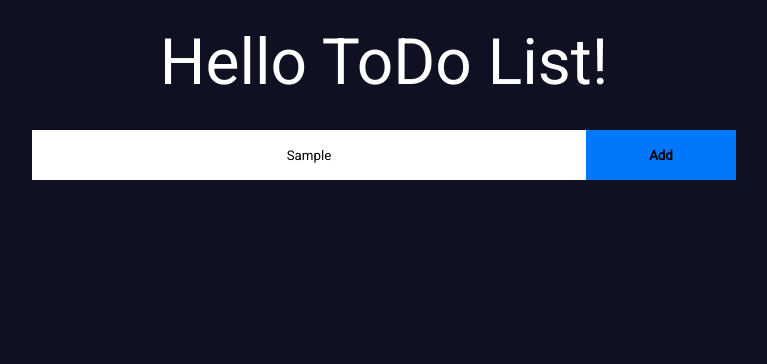
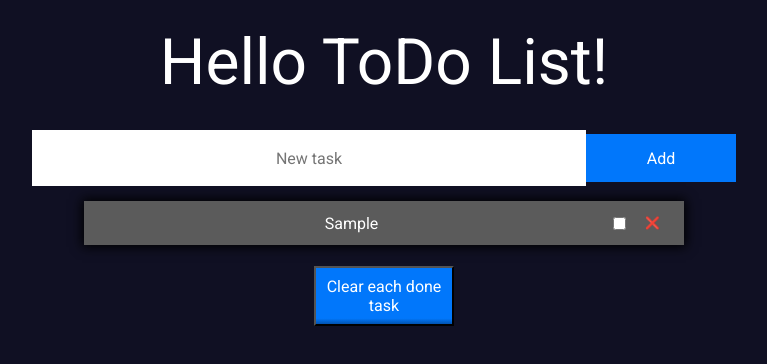
Before and after one commit to zxcvego/basic-react-apps, a React (Create React App) app in the folder basic-react-apps/: page /todo-list in a window 1280 px wide. Both pictures are taken after typing "Sample" into the empty fields and a click on the button "Add". Shown: the top 364 px of the page, without its empty margins (256-1023 px from the left). Built offline with nearby package versions, Linux system fonts and the light colour scheme.

Commit message:
Change name on click task name

```diff
--- a/basic-react-apps/src/components/CancelChange.tsx
+++ /dev/null
@@ -1,27 +0,0 @@
-interface ChangeProps {
-	taskList: any[];
-	changeNameStatusTaskId: number;
-	setChangeNameStatus: (changeNameStatus: {
-		taskId: number;
-		value: boolean;
-	}) => void;
-}
-
-export default function CancelChange({
-	taskList,
-	changeNameStatusTaskId,
-	setChangeNameStatus,
-}: ChangeProps) {
-	const cancelChangingName = () => {
-		taskList[changeNameStatusTaskId].nameChanging = false;
-		setChangeNameStatus({ taskId: 0, value: false });
-	};
-
-	return (
-		<>
-			<button className="bottom-functional-button" onClick={cancelChangingName}>
-				Cancel changing name
-			</button>
-		</>
-	);
-}
--- a/basic-react-apps/src/components/Task.css
+++ b/basic-react-apps/src/components/Task.css
@@ -1,20 +1,30 @@
-.task-functional-button.done {
-	color: green;
+.single-task.done {
+	color: rgb(106, 233, 106);
 }
 
-.task-functional-button.undone {
-	background-color: orange;
-}
-
-.task-functional-button.change {
-	background-color: #0177fb;
-}
-
-.task-functional-button.cancel {
-	background-color: rgb(252, 106, 106);
+.remove {
+	background-color: transparent;
+	cursor: pointer;
+	border: none;
+	font-size: 12px;
+	margin-right: 18px;
+	text-decoration: none;
 }
 
 .if-done-checkbox {
 	position: relative;
 	right: 10px;
 }
+
+.edit-mode-input,
+.edit-mode-input:focus {
+	outline: none;
+	border: none;
+}
+
+.edit-mode-button {
+	background-color: var(--button-color);
+	border: none;
+	cursor: pointer;
+	color: var(--text-color);
+}
--- a/basic-react-apps/src/components/Task.tsx
+++ b/basic-react-apps/src/components/Task.tsx
@@ -1,25 +1,16 @@
+import { useState } from "react";
+import useInput from "../hooks/useInput";
 import "./Task.css";
 
 interface TaskProps {
 	id: number;
 	taskList: any[];
-	changeNameStatusValue: boolean;
-	changeNameStatusTaskId: number;
 	setTaskList: (taskList: any[]) => void;
-	setChangeNameStatus: (changeNameStatus: {
-		taskId: number;
-		value: boolean;
-	}) => void;
 }
 
-export default function Task({
-	id,
-	taskList,
-	changeNameStatusValue,
-	changeNameStatusTaskId,
-	setTaskList,
-	setChangeNameStatus,
-}: TaskProps) {
+export default function Task({ id, taskList, setTaskList }: TaskProps) {
+	const [isEditModeEnabled, setIsEditModeEnabled] = useState(false);
+	const editModeInput = useInput("");
 	const changeTaskStatus = (status: boolean) => {
 		const tempTaskList = JSON.parse(JSON.stringify(taskList));
 		for (let i = 0; i < tempTaskList.length; i++) {
@@ -34,56 +25,55 @@ export default function Task({
 	};
 
 	const removeTask = () => {
-		changeNameStatusValue
-			? alert("Confirm modifying task name!")
-			: setTaskList(taskList.filter((_task: any, i: number) => i !== id));
+		setTaskList(taskList.filter((_task: any, i: number) => i !== id));
 	};
 
-	const initializeChangeTaskName = () => {
-		if (!changeNameStatusValue) {
-			setChangeNameStatus({ taskId: id, value: true });
-			taskList[id].nameChanging = true;
+	const taskNameOrEditMode = () => {
+		if (isEditModeEnabled) {
+			return (
+				<>
+					<input
+						className="edit-mode-input"
+						onChange={editModeInput.onChange}
+						placeholder={taskList[id].name}
+					></input>
+					<button
+						className="edit-mode-button"
+						onClick={() => {
+							if (editModeInput.value !== "")
+								taskList[id].name = editModeInput.value;
+							setIsEditModeEnabled(false);
+						}}
+					>
+						Change
+					</button>
+				</>
+			);
 		}
+		return taskList[id].name;
 	};
 
-	const resetChangeTaskName = () => {
-		if (changeNameStatusValue && changeNameStatusTaskId === id) {
-			setChangeNameStatus({ taskId: 0, value: false });
-			taskList[id].nameChanging = false;
-		} else alert("You are already changing a task.");
-	};
-
-	const singleTaskClassName = taskList[id].nameChanging
-		? "single-task task-functional-button change"
-		: taskList[id].isTaskCompleted
-		? "single-task task-functional-button done"
-		: "single-task task-functional-button";
-
 	return (
-		<li className={singleTaskClassName}>
-			<span className="task-name">{taskList[id].name}</span>
+		<li
+			className={
+				taskList[id].isTaskCompleted ? "single-task done" : "single-task"
+			}
+		>
+			<span
+				className="task-name"
+				onClick={() => (!isEditModeEnabled ? setIsEditModeEnabled(true) : null)}
+			>
+				{taskNameOrEditMode()}
+			</span>
 			<input
 				className="if-done-checkbox"
 				type="checkbox"
-				onClick={changeTaskStatusCheckbox}
+				onChange={changeTaskStatusCheckbox}
 				checked={taskList[id].isTaskCompleted}
 			/>
-			<div className="task-functional-buttons">
-				<button
-					className="task-functional-button change"
-					onClick={
-						!changeNameStatusValue
-							? initializeChangeTaskName
-							: resetChangeTaskName
-					}
-				>
-					Change name
-				</button>
-
-				<button className="task-functional-button cancel" onClick={removeTask}>
-					Cancel
-				</button>
-			</div>
+			<button className="remove" onClick={removeTask}>
+				❌
+			</button>
 		</li>
 	);
 }
--- a/basic-react-apps/src/pages/ToDo.css
+++ b/basic-react-apps/src/pages/ToDo.css
@@ -1,7 +1,8 @@
-.functional-task-menu {
-	text-align: center;
+:root {
+	--text-color: white;
+	--button-color: #0177fb;
+	--task-color: rgb(91, 91, 91);
 }
-
 .todo-header {
 	margin-top: 25px;
 	margin-bottom: 30px;
@@ -16,18 +17,23 @@
 
 .insert-input,
 .insert-button {
-	color: rgb(0, 0, 0);
 	border: none;
+	font-size: 1rem;
+}
+
+.insert-input {
+	color: black;
 }
 
 .insert-button {
 	cursor: pointer;
-	height: 50px;
+	height: 48px;
 	width: 150px;
+	color: var(--text-color);
 }
 
 .insert-input {
-	height: 48px;
+	height: 54px;
 	width: 550px;
 	text-align: center;
 }
@@ -37,8 +43,7 @@
 }
 
 .functional-task-menu .insert-button {
-	background-color: #0177fb;
-	font-weight: bolder;
+	background-color: var(--button-color);
 }
 
 .task-list {
@@ -50,14 +55,15 @@
 .single-task {
 	margin-left: auto;
 	margin-right: auto;
-	background-color: rgb(136, 133, 133);
+	background-color: var(--task-color);
 	height: 44px;
-	width: 704px;
+	width: 600px;
 	list-style-type: none;
 	display: flex;
 	justify-content: space-between;
 	align-items: center;
 	box-shadow: 0px 0px 11px 2px black;
+	font-size: 1rem;
 }
 
 .single-task > span {
@@ -65,22 +71,16 @@
 	width: 100%;
 }
 
-.task-functional-button {
-	border: none;
-	font-weight: bolder;
+.bottom-functional-button {
+	width: 140px;
+	height: 60px;
+	font-size: 1rem;
+	margin-top: 6px;
+	background-image: linear-gradient(
+		var(--button-color) 0%,
+		var(--button-color) 90%,
+		#0253af
+	);
+	color: var(--text-color);
+	cursor: pointer;
 }
-
-.task-functional-buttons {
-	display: grid;
-	grid-template-columns: 1fr 1fr;
-	height: 100%;
-	min-width: 150px;
-}
-
-.bottom-functional-button {
-	width: 150px;
-	height: 60px;
-	background-color: #0177fb;
-	border-radius: 20px;
-	font-weight: bolder;
-}
--- a/basic-react-apps/src/pages/ToDo.tsx
+++ b/basic-react-apps/src/pages/ToDo.tsx
@@ -4,7 +4,6 @@ import "./ToDo.css";
 import Task from "../components/Task";
 import "../components/ClearDoneTasks";
 import ClearDoneTasks from "../components/ClearDoneTasks";
-import CancelChange from "../components/CancelChange";
 
 interface TaskInterface {
 	name: string;
@@ -24,10 +23,6 @@ export default function ToDo() {
 		const data = window.localStorage.getItem(LOCAL_STORAGE_TASKLIST);
 		return !!data ? JSON.parse(data) : [];
 	});
-	const [changeNameStatus, setChangeNameStatus] = useState<ChangeTaskName>({
-		taskId: 0,
-		value: false,
-	});
 
 	const inputTask = useInput("");
 
@@ -44,7 +39,7 @@ export default function ToDo() {
 	};
 
 	const addTask = (task: TaskInterface) => {
-		if (inputTask.value.length <= 0) alert("Task name is too short!");
+		if (inputTask.value.length <= 0) return alert("Task name is too short!");
 
 		if (checkIfTaskExists(task.name)) {
 			inputTask.setValue("");
@@ -53,36 +48,6 @@ export default function ToDo() {
 
 		setTaskList([...taskList, task]);
 		inputTask.setValue("");
-	};
-
-	const resetChangeMode = () => {
-		taskList[changeNameStatus.taskId].nameChanging = false;
-		setChangeNameStatus({ taskId: 0, value: false });
-	};
-
-	const changeName = () => {
-		if (inputTask.value.length <= 0) return alert("Task name is too short!");
-
-		if (checkIfTaskExists(inputTask.value)) {
-			resetChangeMode();
-			inputTask.setValue("");
-			return alert("Task already exists!");
-		}
-
-		taskList[changeNameStatus.taskId].name = inputTask.value;
-		resetChangeMode();
-		inputTask.setValue("");
-	};
-
-	const ifChangingName = changeNameStatus.value;
-	const changeNameOrAddTask = () => {
-		ifChangingName
-			? changeName()
-			: addTask({
-					name: inputTask.value,
-					isTaskCompleted: false,
-					nameChanging: false,
-			  });
 	};
 
 	return (
@@ -95,13 +60,22 @@ export default function ToDo() {
 					<input
 						type="text"
 						className="insert-input"
-						placeholder={ifChangingName ? "Changing task name..." : "New task"}
+						placeholder={"New task"}
 						onChange={inputTask.onChange}
 						value={inputTask.value}
 						required
 					/>
-					<button className="insert-button" onClick={() => changeNameOrAddTask}>
-						{ifChangingName ? "Change" : "Add"}
+					<button
+						className="insert-button"
+						onClick={() =>
+							addTask({
+								name: inputTask.value,
+								isTaskCompleted: false,
+								nameChanging: false,
+							})
+						}
+					>
+						Add
 					</button>
 				</article>
 				<article className="task-list">
@@ -111,19 +85,10 @@ export default function ToDo() {
 							id={i}
 							taskList={taskList}
 							setTaskList={setTaskList}
-							changeNameStatusValue={ifChangingName}
-							changeNameStatusTaskId={changeNameStatus.taskId}
-							setChangeNameStatus={setChangeNameStatus}
-						></Task>
+						/>
 					))}
 				</article>
-				{ifChangingName ? (
-					<CancelChange
-						taskList={taskList}
-						setChangeNameStatus={setChangeNameStatus}
-						changeNameStatusTaskId={changeNameStatus.taskId}
-					/>
-				) : taskList.length > 0 && !ifChangingName ? (
+				{taskList.length ? (
 					<ClearDoneTasks setTaskList={setTaskList} taskList={taskList} />
 				) : null}
 			</div>
```
